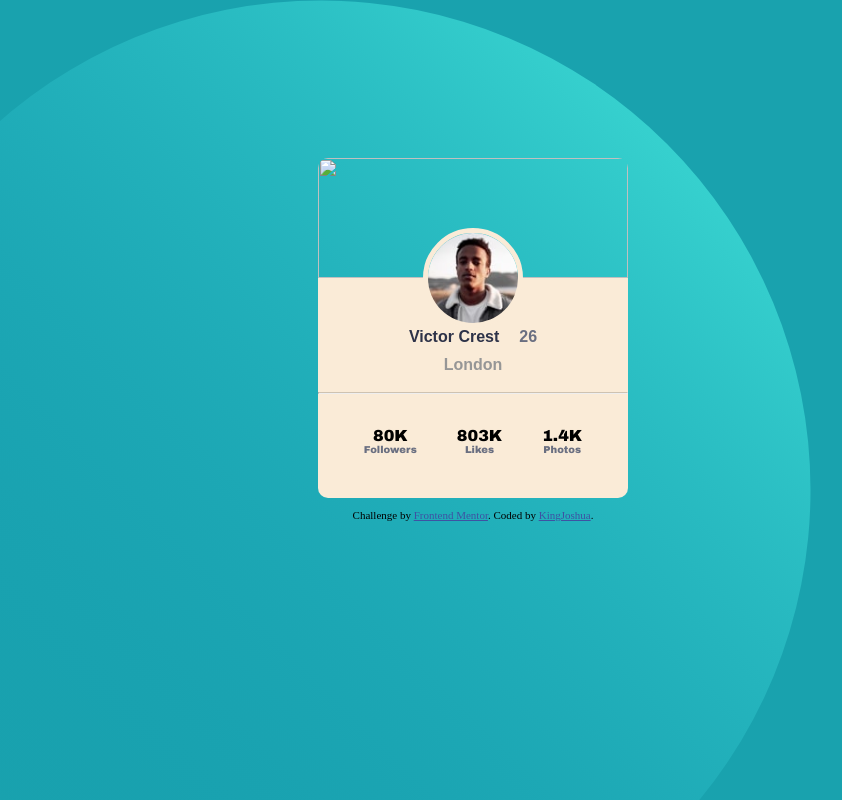
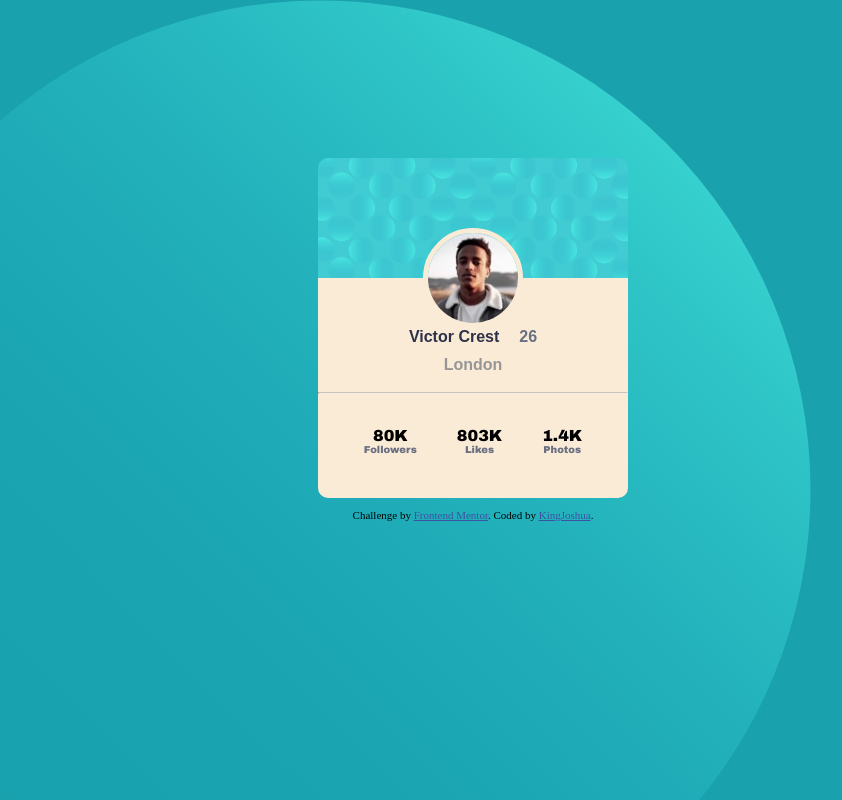
Before and after one commit to thekingjoshua/Profile-Card-Project, a plain HTML site: page index.html in a window 1280 px wide. Shown: the whole page, without its empty margins (167-1009 px from the left). Drawn offline with Linux system fonts and the light colour scheme; files whose address does not match are found by name.

Commit message:
Update index.html

```diff
--- a/index.html
+++ b/index.html
@@ -4,7 +4,7 @@
   <meta charset="UTF-8">
   <meta name="viewport" content="width=device-width, initial-scale=1.0"> <!-- displays site properly based on user's device -->
 
-  <link rel="icon" type="image/png" sizes="32x32" href="./images/favicon-32x32.png">
+  <link rel="icon" type="image/png" sizes="32x32" href="favicon-32x32.png">
   <link rel="stylesheet" href="index.css">
   <title>Frontend Mentor | Profile card component</title>
 
@@ -17,7 +17,7 @@
 <body>
 <div class="main-container">
   <div class="card">
-    <div class="top"><img src="images/bg-pattern-card.svg" alt="" /></div>
+    <div class="top"><img src="bg-pattern-card.svg" alt="" /></div>
     <div class="bottom">
       <div class="photo">
         <img
```
